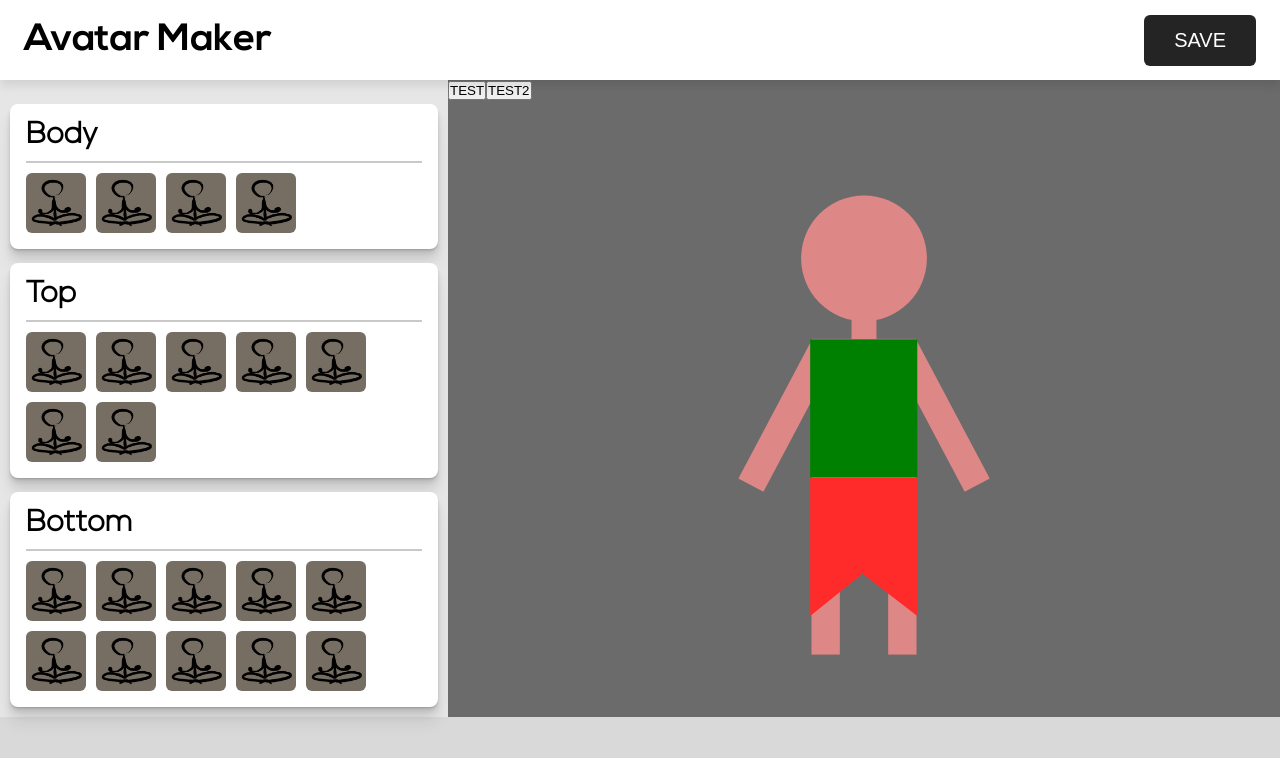
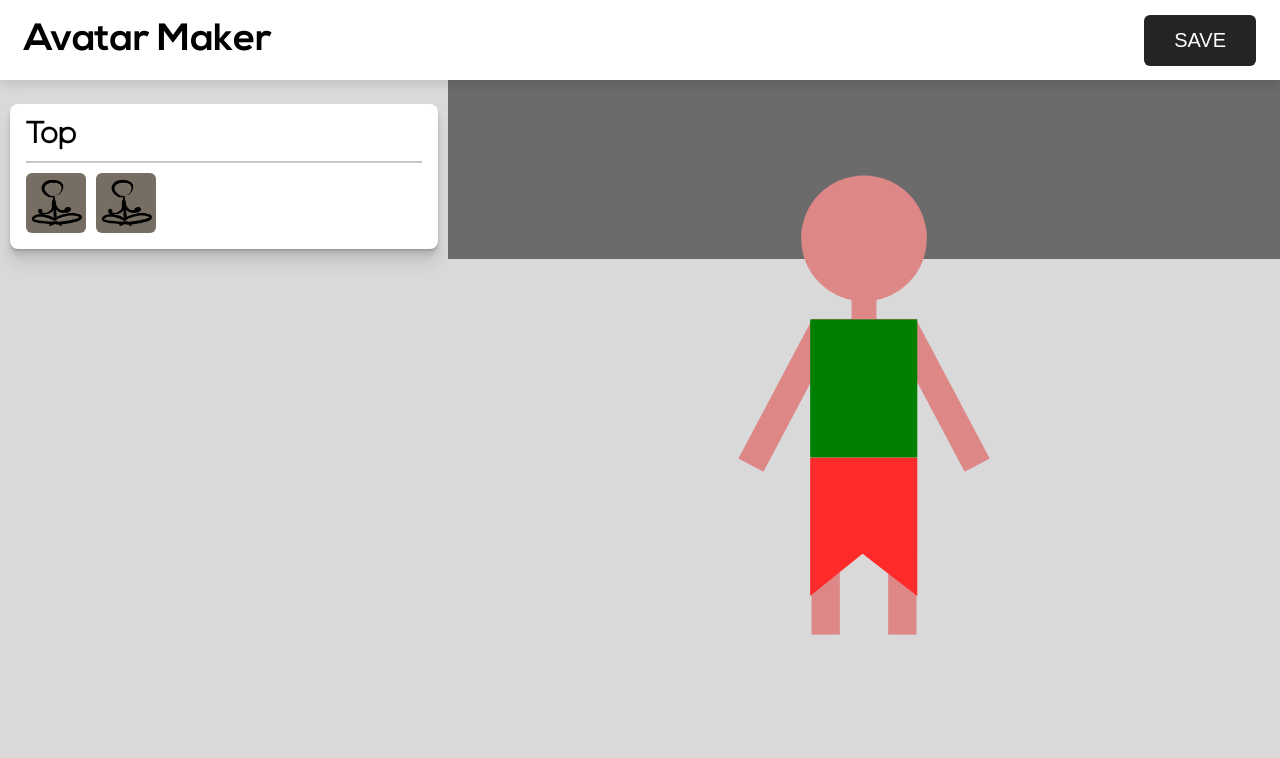
Before and after one commit to oliveira-victor/avatar_maker, a React (Vite) app: page / in a window 1280 px wide. Shown: the top 758 px of the page. Built offline with nearby package versions, Linux system fonts and the light colour scheme.

Commit message:
parent component sharing state setup done

```diff
--- a/src/App.jsx
+++ b/src/App.jsx
@@ -1,7 +1,6 @@
-import AvatarContainer from './containers/AvatarContainer'
+import Main from './components/Main'
 import Header from './containers/Header'
-import ItemsMenu from './containers/ItemsMenu'
-import GlobalStyle, { Container, Main } from './styles'
+import GlobalStyle, { Container } from './styles'
 
 function App() {
 
@@ -10,10 +9,7 @@ function App() {
       <GlobalStyle />
       <Container>
         <Header />
-        <Main>
-          <ItemsMenu />
-          <AvatarContainer />
-        </Main>
+        <Main />
       </Container>
     </>
   )
--- a/src/components/ItemsCard/index.jsx
+++ b/src/components/ItemsCard/index.jsx
@@ -1,19 +1,27 @@
+import { useState } from 'react'
 import * as S from './styles'
+
+import top1 from '../../assets/top/a1.svg'
+import top2 from '../../assets/top/a2.svg'
 
 const ItemsCard = (props) => {
 
     const { title, img1, img2, img3, img4, img5, img6, img7, img8, img9, img10 } = props
 
-    const handleClick = () => {
-        console.log('oi')
+    const [charTop, setCharTop] = useState(top1)
+
+    const handleTop = (chosenTop) => {
+        setCharTop(chosenTop)
+        console.log(`chosen ${chosenTop}`)
+        console.log(`set top ${charTop}`)
     }
 
     return (
         <S.Card>
             <h2>{title}</h2>
             <S.Items>
-                <img src={img1} onClick={handleClick} />
-                <img src={img2} />
+                <img src={img1} onClick={() => handleTop(top1)} />
+                <img src={img2} onClick={() => handleTop(top2)} />
                 <img src={img3} />
                 <img src={img4} />
                 <img src={img5} />
--- a/src/components/ItemsCard/styles.js
+++ b/src/components/ItemsCard/styles.js
@@ -1,7 +1,7 @@
 import styled from "styled-components";
 
 export const Card = styled.div`
-margin-top: 14px;
+    margin-top: 14px;
     background-color: #fff;
     padding: 16px;
     border-radius: 8px;
--- /dev/null
+++ b/src/components/Main/index.jsx
@@ -0,0 +1,35 @@
+import { useState } from "react"
+import AvatarContainer from "../../containers/AvatarContainer"
+import ItemsMenu from "../../containers/ItemsMenu"
+
+import * as S from './styles'
+
+import top1 from '../../assets/top/a1.svg'
+import body from '../../assets/body/00.svg'
+import bottom from '../../assets/bottom/b1.svg'
+
+const Main = () => {
+
+    const [charBody, setCharBody] = useState(body)
+    const [charTop, setCharTop] = useState(top1)
+    const [charBottom, setCharBottom] = useState(bottom)
+
+    const handleTop = (chosenTop) => {
+        setCharTop(chosenTop)
+    }
+
+    return (
+        <S.Main>
+            <ItemsMenu
+                handleTop={handleTop}
+            />
+            <AvatarContainer
+                charBody={charBody}
+                charTop={charTop}
+                charBottom={charBottom}
+            />
+        </S.Main>
+    )
+}
+
+export default Main
--- /dev/null
+++ b/src/components/Main/styles.js
@@ -0,0 +1,9 @@
+import styled from "styled-components";
+
+export const Main = styled.div`
+    max-width: 1400px;
+    width: 100%;
+    margin: 0 auto;
+    display: grid;
+    grid-template-columns: 35% 65%;
+`
--- a/src/containers/AvatarContainer/index.jsx
+++ b/src/containers/AvatarContainer/index.jsx
@@ -1,35 +1,19 @@
-import { useState } from 'react'
-
 import * as S from './styles'
 
-import body from '../../assets/body/00.svg'
-import top1 from '../../assets/top/a1.svg'
-import top2 from '../../assets/top/a2.svg'
-import bottom from '../../assets/bottom/b1.svg'
-import bottom2 from '../../assets/bottom/b2.svg'
 
-const AvatarContainer = () => {
 
-    const [charBody, setCharBody] = useState(body)
-    const [charTop, setCharTop] = useState(top1)
-    const [charBottom, setCharBottom] = useState(bottom)
+const AvatarContainer = ({ charBody, charTop, charBottom }) => {
 
-    const handleChar = (charPart) => {
+    const renderChar = (charPart) => {
         return <img src={charPart} />
-    }
-
-    const handleTop = (chosenTop) => {
-        setCharTop(chosenTop)
     }
 
     return (
         <S.AvatarCanvas>
-            <button onClick={() => handleTop(top1)}>TEST</button>
-            <button onClick={() => handleTop(top2)}>TEST2</button>
             <S.CharContainer>
-                {handleChar(charBody)}
-                {handleChar(charTop)}
-                {handleChar(charBottom)}
+                {renderChar(charBody)}
+                {renderChar(charTop)}
+                {renderChar(charBottom)}
             </S.CharContainer>
         </S.AvatarCanvas>
     )
--- a/src/containers/ItemsMenu/index.jsx
+++ b/src/containers/ItemsMenu/index.jsx
@@ -1,41 +1,25 @@
-import ItemsCard from '../../components/ItemsCard'
 import * as S from './styles'
 
 import imgTest from '../../assets/a01.jpg'
 
-const ItemsMenu = () => {
+import top1 from '../../assets/top/a1.svg'
+import top2 from '../../assets/top/a2.svg'
+
+const ItemsMenu = ({ handleTop }) => {
+
+    const renderThumbnail = (thumbnail, itemPart) => {
+        return <img src={thumbnail} onClick={() => handleTop(itemPart)} />
+    }
+
     return (
         <S.ItemsContainer>
-            <ItemsCard
-                title="Body"
-                img1={imgTest}
-                img2={imgTest}
-                img3={imgTest}
-                img4={imgTest}
-            />
-            <ItemsCard
-                title="Top"
-                img1={imgTest}
-                img2={imgTest}
-                img3={imgTest}
-                img4={imgTest}
-                img5={imgTest}
-                img6={imgTest}
-                img7={imgTest}
-            />
-            <ItemsCard
-                title="Bottom"
-                img1={imgTest}
-                img2={imgTest}
-                img3={imgTest}
-                img4={imgTest}
-                img5={imgTest}
-                img6={imgTest}
-                img7={imgTest}
-                img8={imgTest}
-                img9={imgTest}
-                img10={imgTest}
-            />
+            <S.Card>
+                <h2>Top</h2>
+                <S.Items>
+                    {renderThumbnail(imgTest, top1)}
+                    {renderThumbnail(imgTest, top2)}
+                </S.Items>
+            </S.Card>
         </S.ItemsContainer>
     )
 }
--- a/src/containers/ItemsMenu/styles.js
+++ b/src/containers/ItemsMenu/styles.js
@@ -1,6 +1,34 @@
 import styled from "styled-components";
 
 export const ItemsContainer = styled.div`
-    background-color: #e6e6e6;
     padding: 10px;
 `
+
+export const Card = styled.div`
+    margin-top: 14px;
+    background-color: #fff;
+    padding: 16px;
+    border-radius: 8px;
+    box-shadow: rgba(0, 0, 0, 0.07) 0px 1px 1px, rgba(0, 0, 0, 0.07) 0px 2px 2px, rgba(0, 0, 0, 0.07) 0px 4px 4px, rgba(0, 0, 0, 0.07) 0px 8px 8px, rgba(0, 0, 0, 0.07) 0px 16px 16px;
+`
+
+export const Items = styled.div`
+    margin-top: 10px;
+    padding-top: 10px;
+    border-top: 2px solid #c9c9c9;
+    display: flex;
+    gap: 10px;
+    flex-wrap: wrap;
+
+    & img {
+        height: 60px;
+        border-radius: 6px;
+        cursor: pointer;
+        transition: all .2s ease;
+
+        &:hover {
+            transform: scale(1.05);
+            box-shadow: rgba(50, 50, 93, 0.25) 0px 6px 12px -2px, rgba(0, 0, 0, 0.3) 0px 3px 7px -3px;
+        }
+    }
+`
--- a/src/styles.js
+++ b/src/styles.js
@@ -36,12 +36,12 @@ export const Container = styled.div`
     margin: 0 auto;
 `
 
-export const Main = styled.main`
+/* export const Main = styled.main`
     max-width: 1400px;
     width: 100%;
     margin: 0 auto;
     display: grid;
     grid-template-columns: 35% 65%;
-`
+` */
 
 export default GlobalStyle
```
